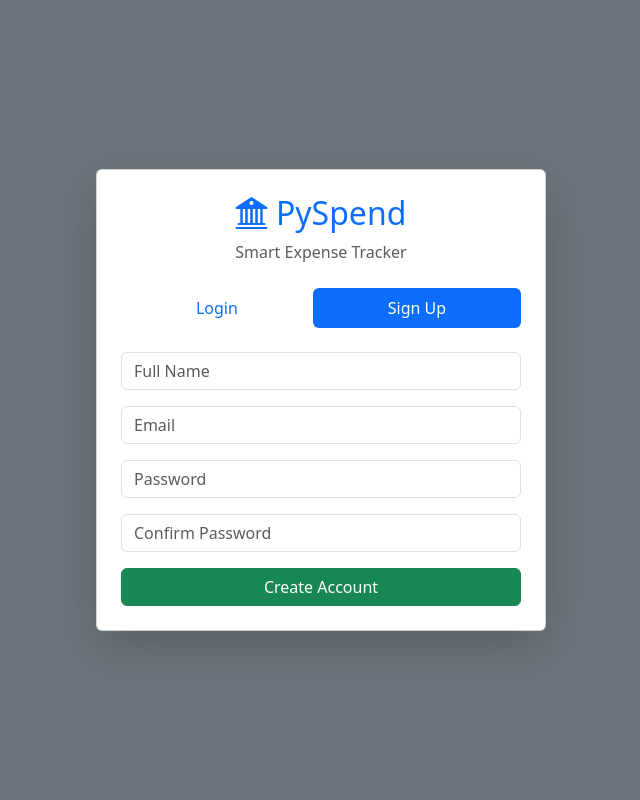
After one commit to jain-ritvik/Expense-Tracker, a Flask app: page /login in a window 1280 px wide, after a click on "Sign Up". The commit adds this page. Shown: the whole page, without its empty margins (319-959 px from the left). Run offline with Flask 3, Linux system fonts and the light colour scheme.

Commit message:
Added session authentication - login and signup + logout

```diff
--- a/app.py
+++ b/app.py
@@ -1,17 +1,76 @@
-from flask import Flask, render_template, request, redirect
+from flask import Flask, render_template, request, redirect, session
 from datetime import datetime
 import sqlite3
 import database
 
 app = Flask(__name__)
+app.secret_key = "your-secret-key"
 
 def get_connection():
     conn = sqlite3.connect("spendly.db")
     conn.row_factory = sqlite3.Row
     return conn
 
+@app.route('/login', methods = ["GET", "POST"])
+def login():
+    if request.method == "GET":
+        return render_template("usersession.html")
+
+    email = request.form["email"]
+    password = request.form["password"]
+
+    conn = get_connection()
+
+    user = conn.execute("SELECT * FROM users WHERE email=? AND password=?", (email,password)).fetchone()
+
+    conn.close()
+
+    if not user:
+        return "Invalid credentials"
+
+    session["user_id"] = user["id"]
+    session["user_name"] = user["name"]
+
+    return redirect("/")
+
+@app.route("/signup", methods=["POST"])
+def signup():
+    name = request.form["name"]
+    email = request.form["email"]
+    password = request.form["password"]
+    confirm = request.form["confirm_password"]
+
+    conn = get_connection()
+
+    if password != confirm:
+        return "Passwords do not match"
+
+    try:
+        conn.execute(
+            "INSERT INTO users (name, email, password) VALUES (?, ?, ?)",
+            (name, email, password)
+        )
+        conn.commit()
+
+    except:
+        return "User already exists"
+
+    finally:
+        conn.close()
+
+    return redirect('/login')
+
+@app.route("/logout")
+def logout():
+    session.pop("user_id", None)
+    # session.clear()     both do the same work
+    return redirect("/login")
+
 @app.route('/')
 def home():
+    if "user_id" not in session:
+        return redirect('/login')
+
     current_monthYear = datetime.now().strftime("%B %Y")
     conn = get_connection()
     budget_percentage = 0
@@ -20,33 +79,37 @@ def home():
     SELECT COALESCE(SUM(amount),0)
     FROM transactions
     WHERE transaction_type='income'
-    """).fetchone()[0]
+    AND user_id=?
+    """,(session["user_id"],)).fetchone()[0]
 
     expenses = conn.execute("""
     SELECT COALESCE(SUM(amount),0)
     FROM transactions
     WHERE transaction_type='expense'
-    """).fetchone()[0]
+    AND user_id=?
+    """, (session["user_id"],)).fetchone()[0]
 
     budget_row = conn.execute("""
     SELECT amount
     FROM budget
-    WHERE id=1
-    """).fetchone()
+    WHERE user_id=?
+    """, (session["user_id"],)).fetchone()
 
     transactions = conn.execute("""
     SELECT *
     FROM transactions
+    WHERE user_id=?
     ORDER BY created_at DESC
     LIMIT 5
-    """).fetchall()
+    """, (session["user_id"],)).fetchall()
 
     category_data = conn.execute("""
     SELECT category, SUM(amount) as total
     FROM transactions
     WHERE transaction_type='expense'
+    AND user_id=?
     GROUP BY category
-    """).fetchall()
+    """, (session["user_id"],)).fetchall()
 
     category_data = [dict(row) for row in category_data]
 
@@ -55,13 +118,14 @@ def home():
         SUM(amount) as total
     FROM transactions
     WHERE transaction_type='expense'
+    AND user_id=?
     GROUP BY category
     ORDER BY total DESC
-    """).fetchall()
+    """, (session["user_id"],)).fetchall()
 
     monthly_data = [dict(row) for row in monthly_data]
 
-    budget = budget_row["amount"] if budget_row else 0
+    budget = float(budget_row["amount"]) if budget_row else 0.0
     budget = float(budget)
 
     conn.close()
@@ -112,6 +176,9 @@ def home():
 
 @app.route('/add-income', methods=['POST'])
 def add_income():
+    if "user_id" not in session:
+        return redirect("/login")
+
     amount = request.form.get('amount')
     category = request.form.get('category')
     amount = float(amount)
@@ -121,20 +188,22 @@ def add_income():
     conn.execute(
         """
         INSERT INTO transactions
-        (transaction_type, amount, category)
-        VALUES (?, ?, ?)
+        (user_id, transaction_type, amount, category)
+        VALUES (?, ?, ?, ?)
         """,
-        ("income", amount, category)
+        (session["user_id"], "income", amount, category)
     )
 
     conn.commit()
     conn.close()
 
-    # later: store in DB
     return redirect('/')
 
 @app.route('/add-expense', methods=['POST'])
 def add_expense():
+    if "user_id" not in session:
+        return redirect("/login")
+
     amount = request.form.get('amount')
     category = request.form.get('category')
     amount = float(amount)
@@ -144,10 +213,10 @@ def add_expense():
     conn.execute(
         """
         INSERT INTO transactions
-        (transaction_type, amount, category)
-        VALUES (?, ?, ?)
+        (user_id, transaction_type, amount, category)
+        VALUES (?, ?, ?, ?)
         """,
-        ("expense", amount, category)
+        (session["user_id"], "expense", amount, category)
     )
 
     conn.commit()
@@ -158,6 +227,9 @@ def add_expense():
 
 @app.route('/setBudget', methods = ['POST'])
 def setBudget():
+    if "user_id" not in session:
+        return redirect("/login")
+
     amount = request.form.get('amount')
     amount = float(amount)
 
@@ -166,10 +238,9 @@ def setBudget():
     conn.execute(
         """
         INSERT OR REPLACE INTO budget
-        (id, amount)
-        VALUES (1, ?)
-        """,
-        (amount,)
+        (user_id, amount)
+        VALUES (?, ?)
+        """, (session["user_id"], amount)
     )
 
     conn.commit()
@@ -179,6 +250,9 @@ def setBudget():
 
 @app.route('/edit/<int:id>')
 def edit_transaction(id):
+    if "user_id" not in session:
+        return redirect("/login")
+
     conn = get_connection()
 
     transaction = conn.execute(
@@ -186,8 +260,9 @@ def edit_transaction(id):
         SELECT *
         FROM transactions
         WHERE id=?
+        AND user_id=?
         """,
-        (id,)
+        (id, session["user_id"])
     ).fetchone()
 
     conn.close()
@@ -199,11 +274,14 @@ def edit_transaction(id):
 
 @app.route('/delete/<int:id>', methods = ['POST'])
 def delete_transaction(id):
+    if "user_id" not in session:
+        return redirect("/login")
+
     conn = get_connection()
 
     conn.execute(
-        "DELETE FROM transactions WHERE id=?",
-        (id,)
+        "DELETE FROM transactions WHERE id=? AND user_id=?",
+        (id, session["user_id"])
     )
 
     conn.commit()
@@ -213,6 +291,9 @@ def delete_transaction(id):
 
 @app.route('/update/<int:id>', methods=['POST'])
 def update_transaction(id):
+    if "user_id" not in session:
+        return redirect("/login")
+
     amount = request.form.get("amount")
     category = request.form.get("category")
 
@@ -222,9 +303,9 @@ def update_transaction(id):
         """
         UPDATE transactions
         SET amount=?, category=?
-        WHERE id=?
+        WHERE id=? AND user_id=?
         """,
-        (amount, category, id)
+        (amount, category, id, session["user_id"])
     )
 
     conn.commit()
@@ -232,5 +313,7 @@ def update_transaction(id):
 
     return redirect('/')
 
+# print(session.get("user_id"))
+
 if __name__ == "__main__":
     app.run(debug=True)
--- a/templates/home.html
+++ b/templates/home.html
@@ -76,7 +76,7 @@
 
                 <div>
                     <h2 class="fw-bold">
-                        Welcome Back, {User} 👋
+                        Welcome Back, {{ session['user'] }}
                     </h2>
 
                     <p class="text-muted mb-0">
--- /dev/null
+++ b/templates/usersession.html
@@ -0,0 +1,146 @@
+<!DOCTYPE html>
+<html lang="en">
+<head>
+    <meta charset="UTF-8">
+    <meta name="viewport" content="width=device-width, initial-scale=1.0">
+    <title>PySpend Authentication</title>
+
+    <link href="https://cdn.jsdelivr.net/npm/bootstrap@5.3.8/dist/css/bootstrap.min.css" rel="stylesheet">
+
+    <link rel="stylesheet"
+    href="https://cdn.jsdelivr.net/npm/bootstrap-icons@1.11.3/font/bootstrap-icons.min.css">
+</head>
+<body class="bg-secondary">
+
+<div class="container vh-100 d-flex justify-content-center align-items-center">
+
+    <div class="card shadow-lg" style="width: 450px;">
+
+        <div class="card-body p-4">
+
+            <div class="text-center mb-4">
+                <h2 class="text-primary">
+                    <i class="bi bi-bank2"></i> PySpend
+                </h2>
+                <p class="text-muted">
+                    Smart Expense Tracker
+                </p>
+            </div>
+
+            <!-- Tabs -->
+            <ul class="nav nav-pills nav-fill mb-4">
+
+                <li class="nav-item">
+                    <button
+                        class="nav-link active"
+                        data-bs-toggle="pill"
+                        data-bs-target="#login">
+                        Login
+                    </button>
+                </li>
+
+                <li class="nav-item">
+                    <button
+                        class="nav-link"
+                        data-bs-toggle="pill"
+                        data-bs-target="#signup">
+                        Sign Up
+                    </button>
+                </li>
+
+            </ul>
+
+            <div class="tab-content">
+
+                <!-- LOGIN -->
+                <div class="tab-pane fade show active" id="login">
+
+                    <form action="/login" method="POST">
+
+                        <div class="mb-3">
+                            <input
+                                type="email"
+                                name="email"
+                                class="form-control"
+                                placeholder="Email"
+                                required>
+                        </div>
+
+                        <div class="mb-3">
+                            <input
+                                type="password"
+                                name="password"
+                                class="form-control"
+                                placeholder="Password"
+                                required>
+                        </div>
+
+                        <button class="btn btn-primary w-100">
+                            Login
+                        </button>
+
+                    </form>
+
+                </div>
+
+                <!-- SIGNUP -->
+                <div class="tab-pane fade" id="signup">
+
+                    <form action="/signup" method="POST">
+
+                        <div class="mb-3">
+                            <input
+                                type="text"
+                                name="name"
+                                class="form-control"
+                                placeholder="Full Name"
+                                required>
+                        </div>
+
+                        <div class="mb-3">
+                            <input
+                                type="email"
+                                name="email"
+                                class="form-control"
+                                placeholder="Email"
+                                required>
+                        </div>
+
+                        <div class="mb-3">
+                            <input
+                                type="password"
+                                name="password"
+                                class="form-control"
+                                placeholder="Password"
+                                required>
+                        </div>
+
+                        <div class="mb-3">
+                            <input
+                                type="password"
+                                name="confirm_password"
+                                class="form-control"
+                                placeholder="Confirm Password"
+                                required>
+                        </div>
+
+                        <button class="btn btn-success w-100">
+                            Create Account
+                        </button>
+
+                    </form>
+
+                </div>
+
+            </div>
+
+        </div>
+
+    </div>
+
+</div>
+
+<script src="https://cdn.jsdelivr.net/npm/bootstrap@5.3.8/dist/js/bootstrap.bundle.min.js"></script>
+
+</body>
+</html>
```
Also changed, not shown: database.py (+9 -4 lines).
